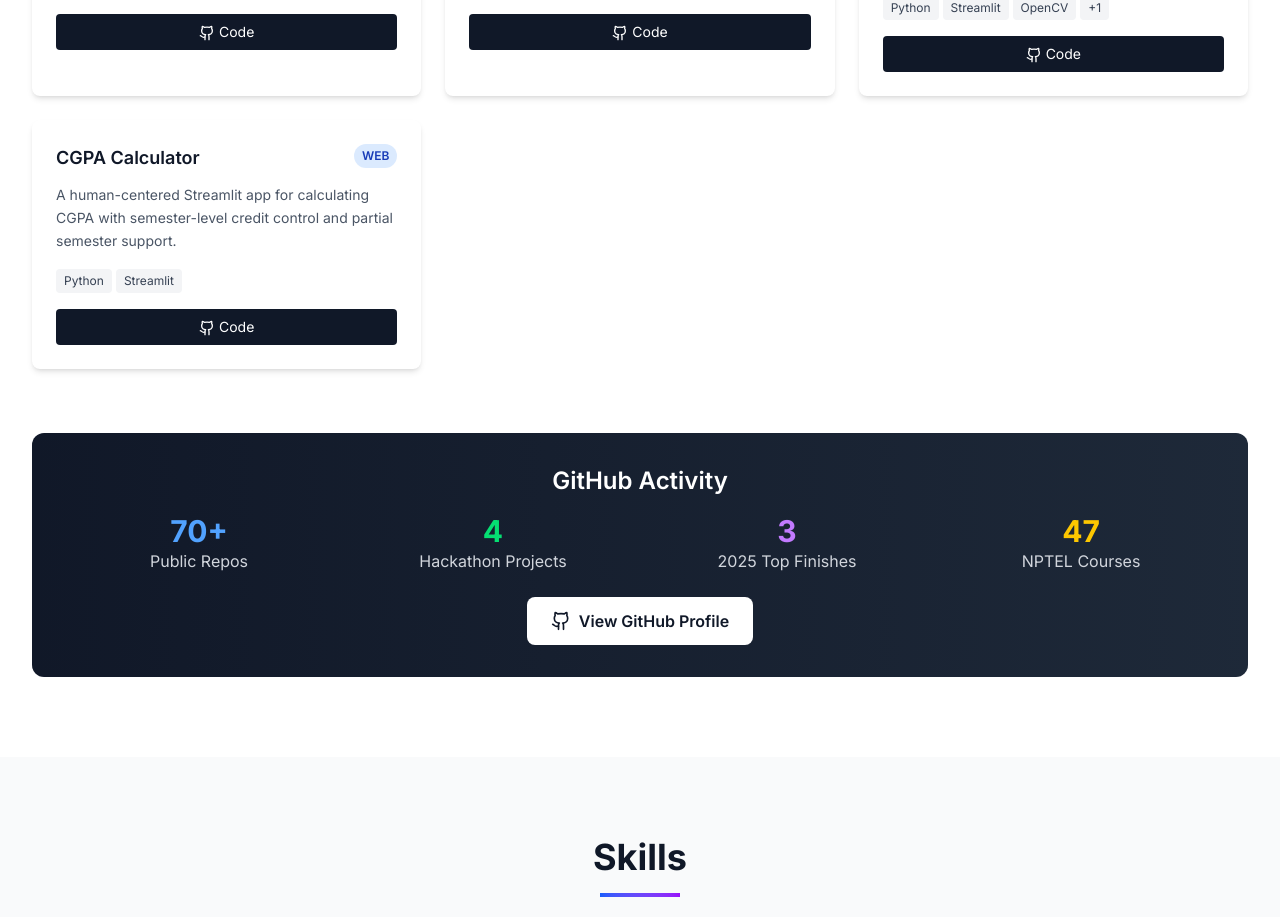
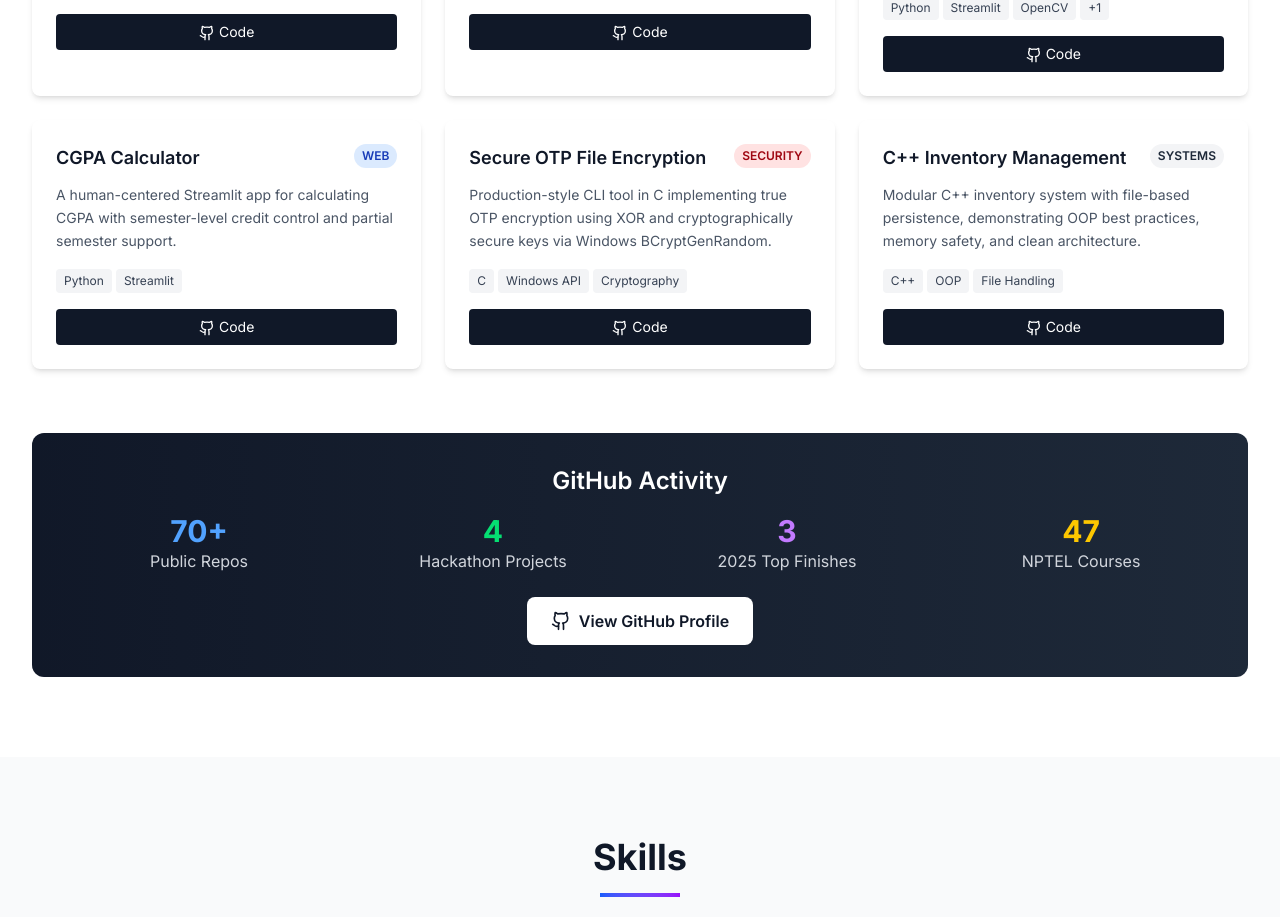
Before and after one commit to JosephJonathanFernandes/Portfolio_JJF, a Next.js app in the folder src/portfolio-next/: page / in a window 1280 px wide. Shown: the part 4920-5837 px from the top of the page. Built offline with nearby package versions, Linux system fonts and the light colour scheme.

Commit message:
feat: add OTP File Encryption and C++ Inventory Management projects

```diff
--- a/src/portfolio-next/data/portfolio-generated.ts
+++ b/src/portfolio-next/data/portfolio-generated.ts
@@ -186,6 +186,28 @@ export const projects: Project[] = [
     category: 'web',
     featured: false,
   },
+  {
+    id: 'otp-encryption',
+    title: 'Secure OTP File Encryption',
+    description: 'Production-style CLI tool in C implementing true OTP encryption using XOR and cryptographically secure keys via Windows BCryptGenRandom.',
+    longDescription:
+      'A production-style CLI tool implementing true One-Time Pad (OTP) encryption using XOR and cryptographically secure keys via Windows BCryptGenRandom. Features large file streaming, secure key management, separate encrypt/decrypt workflows, and a modular, secure C architecture.',
+    techStack: ['C', 'Windows API', 'Cryptography'],
+    githubUrl: 'https://github.com/JosephJonathanFernandes/Secure-One-Time-Pad-OTP-File-Encryption-System-for-Windows',
+    category: 'security',
+    featured: false,
+  },
+  {
+    id: 'inventory-management-cpp',
+    title: 'C++ Inventory Management',
+    description: 'Modular C++ inventory system with file-based persistence, demonstrating OOP best practices, memory safety, and clean architecture.',
+    longDescription:
+      'A professional, modular C++ inventory management system with file-based persistence built as an OOPS course project. It demonstrates best practices in C++ development, emphasizing proper code organization, memory safety, and clean architecture.',
+    techStack: ['C++', 'OOP', 'File Handling'],
+    githubUrl: 'https://github.com/JosephJonathanFernandes/inventory-management-cpp',
+    category: 'systems',
+    featured: false,
+  },
 ];
 
 export const skills: Skill[] = [
```
